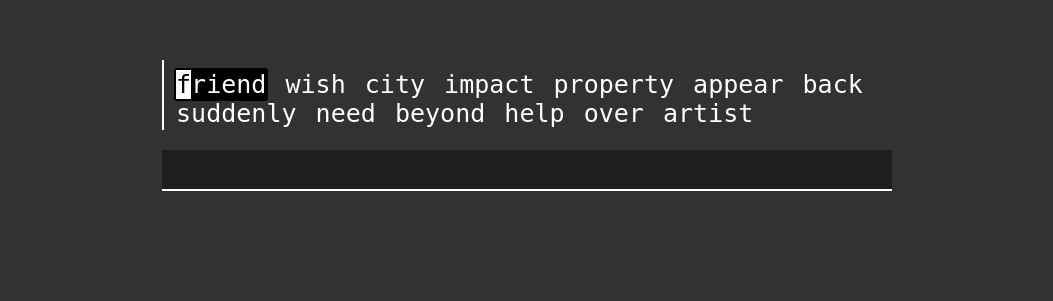
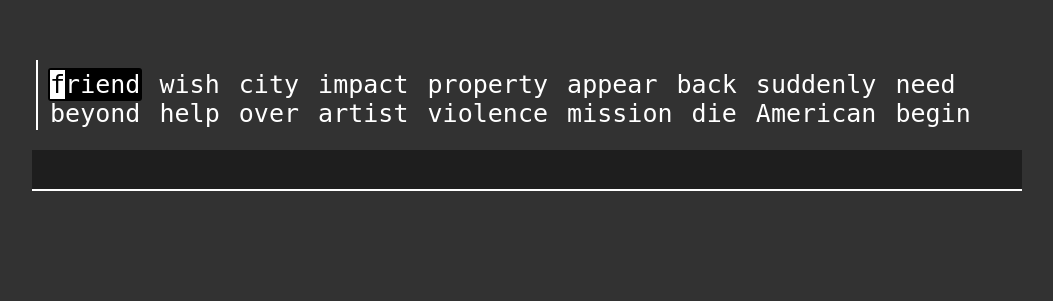
Before and after one commit to rizwanmustafa/TestType, a Flask app: page / in a window 1280 px wide. Shown: the part 50-351 px from the top of the page, without its empty margins (113-1166 px from the left). Run offline with Flask 2, Linux system fonts and the light colour scheme.

Commit message:
Changed layout

```diff
--- a/static/styles.css
+++ b/static/styles.css
@@ -1,30 +1,20 @@
 body {
-  background-color: rgb(50,50,50) ;
+  background-color: rgb(50, 50, 50);
   box-sizing: content-box;
   padding: 0;
-  margin:0;
+  margin: 0;
 }
 
 #typingPlace {
   font-family: monospace;
   font-size: 25px;
-
-  width: 100%;
-  height: 100%;
   margin-top: 50px;
 
   display: flex;
-  align-items: center;
-  justify-content: center;
-}
-
-#innerTypingPlace {
-  height: max-content;
-  overflow: hidden;
+  flex-direction: column;
 }
 
 #typeText {
-  width: 700px;
   height: 50px;
   overflow-y: hidden;
   border-left: 2px solid white;
@@ -39,21 +29,26 @@ body {
   outline: none;
   border: none;
   border-bottom: 2px solid white;
-  width: 700px;
 
   padding: 5px 15px;
   margin: 10px;
   font-size: 25px;
   font-family: monospace;
-  background-color: rgb(30,30,30);
+  background-color: rgb(30, 30, 30);
   color: white;
 }
 
+#typeText,
+#typeTextBox {
+  width: 75%;
+  margin-left: auto;
+  margin-right: auto;
+}
 word {
   border-radius: 3px;
   font-weight: 200;
   padding: 2px;
-  color:white;
+  color: white;
 }
 
 word.current {
@@ -64,12 +59,13 @@ word.correct {
   background-color: seagreen;
 }
 
-word.onstake, word.wrong{
-    background-color: orange ;
+word.onstake,
+word.wrong {
+  background-color: orange;
 }
 
-span.wrong{
-    color: red;
+span.wrong {
+  color: red;
 }
 
 span.current {
@@ -77,12 +73,12 @@ span.current {
   background-color: white;
 }
 
-nav{
+nav {
   background-color: white;
   padding: 10px;
 }
 
-a{
+a {
   background-color: black;
   padding: 2px;
   border-radius: 2px;
@@ -92,53 +88,55 @@ a{
   font-size: 2em;
 }
 
-#startingLetterLogo{
+#startingLetterLogo {
   margin: 2px auto;
-  color:black;
+  color: black;
   background-color: white;
 }
 
-#masterResultDiv{
+#masterResultDiv {
   display: none;
   justify-content: center;
 }
 
-.resultDiv{
+.resultDiv {
   margin: 20px;
-  padding:  10px 20px 15px 20px;
-  width:300px;
+  padding: 10px 20px 15px 20px;
+  width: 300px;
   border: 2px solid white;
-  color:white;
+  color: white;
   font-family: "Lato", sans-serif;
 }
 
-.statisticDiv{
+.statisticDiv {
   padding: 5px;
   display: flex;
   justify-content: space-between;
 }
 
-.statisticLabel{
+.statisticLabel {
   align-self: flex-start;
 }
 
-.statistic{
+.statistic {
   align-self: flex-end;
 }
 
-.centerAlign { text-align: center; }
+.centerAlign {
+  text-align: center;
+}
 
-#charListDiv{
+#charListDiv {
   margin-top: 20px;
   margin-left: auto;
   margin-right: auto;
   max-width: max-content;
-  user-select: none ;
+  user-select: none;
   display: none;
 }
 
-.charDiv{
-  display:inline-block;
+.charDiv {
+  display: inline-block;
   background-color: white;
   font-family: "Lato", sans-serif;
   padding: 2px 0px;
@@ -146,3 +144,9 @@ a{
   text-align: center;
   border-radius: 2px;
 }
+
+.masterContentBox {
+  max-width: 1600px;
+  margin-left: auto;
+  margin-right: auto;
+}
--- a/templates/base.html
+++ b/templates/base.html
@@ -13,13 +13,15 @@
 <body>
     <nav>
         <div>
-            <a href="#">
-                <span style="margin-top: 2px;" id="startingLetterLogo">T</span>est Type
-            </a>
+            <div class="masterContentBox">
+                <a href="#">
+                    <span style="margin-top: 2px;" id="startingLetterLogo">T</span>est Type
+                </a>
+            </div>
         </div>
     </nav>
 
-    <div id="masterContainer">
+    <div class="masterContentBox">
         {% block content %}{% endblock %}
     </div>
 </body>
--- a/templates/index.html
+++ b/templates/index.html
@@ -2,10 +2,8 @@
 {% block title %}Test Type Beta{% endblock %}
 {% block content %}
 <div id="typingPlace">
-    <div id="innerTypingPlace">
         <div id="typeText"></div>
         <input type="text" id="typeTextBox" autofocus>
-    </div>
 </div>
 
 <div id="charListDiv">
```
